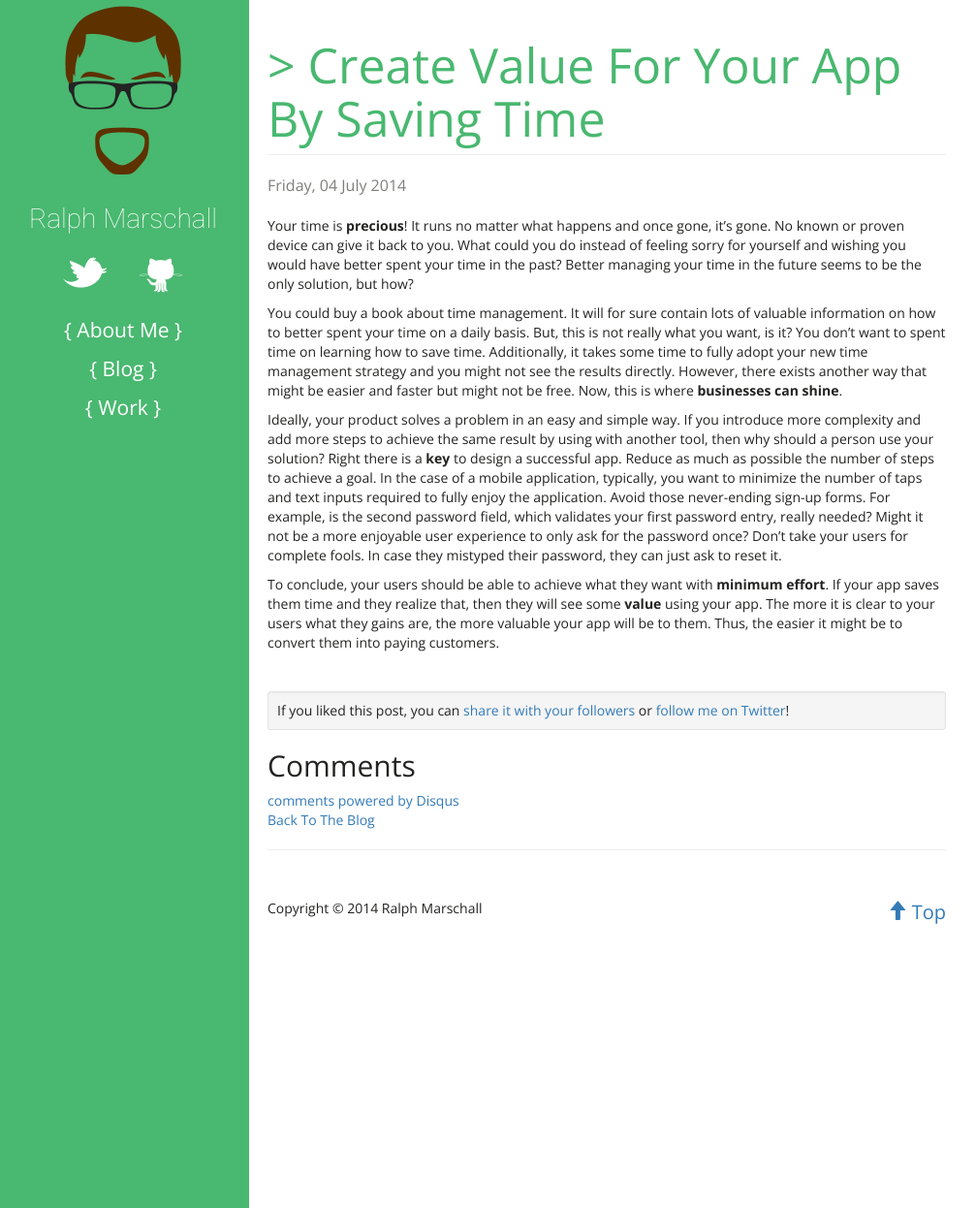
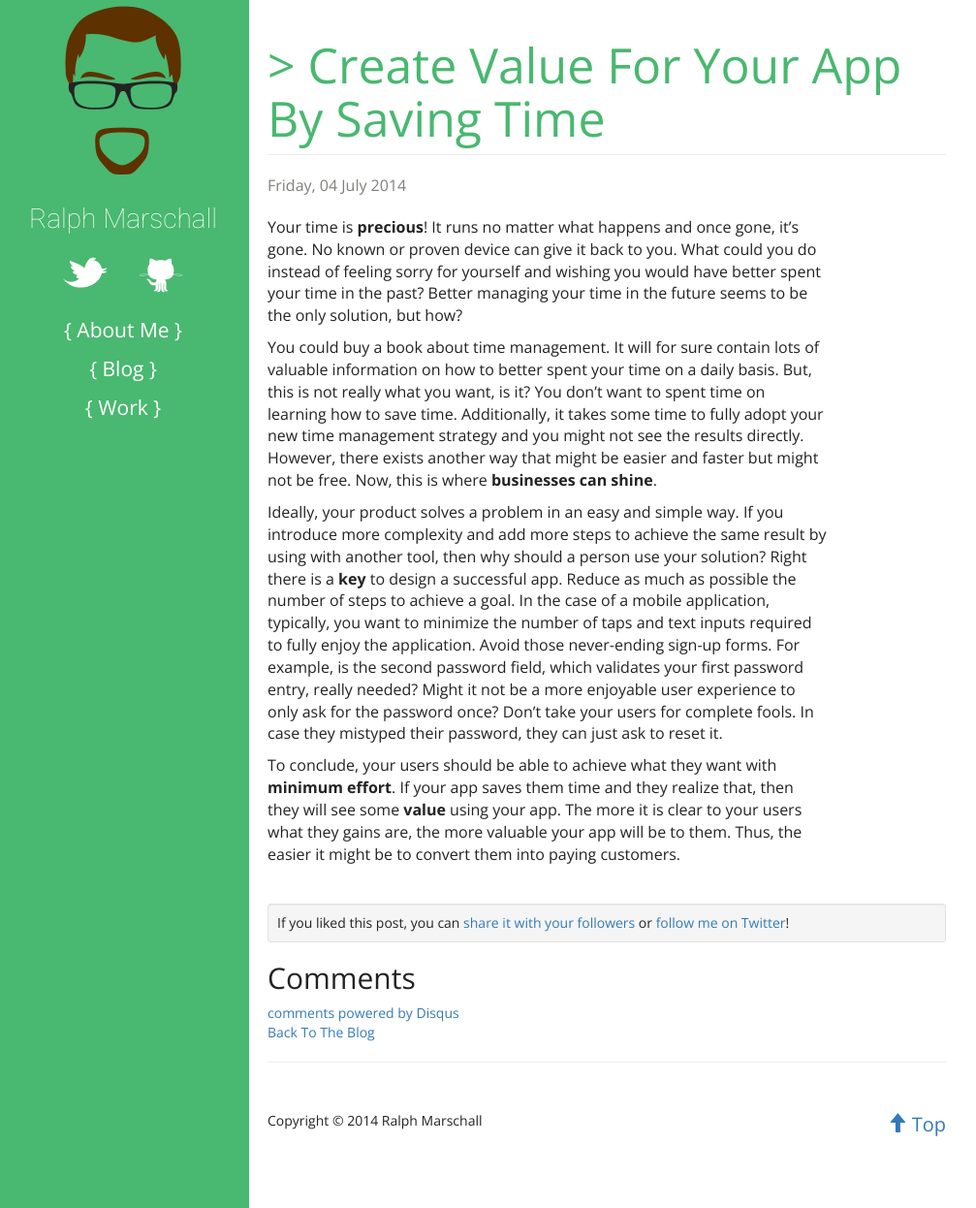
Before and after one commit to Ra1phM/Ra1phM.github.io, a Jekyll site: the page built from _posts/2014-07-04-Create-Value-For-Your-App-By-Saving-Time.md, in a window 1280 px wide and 1246 px high. Shown: the whole window at 97% size, without its empty margins (3-1010 px from the left). Built offline with Jekyll 4.4.1, drawn with Linux system fonts in a browser that asks for light colours; nearby versions of some CDN libraries; comment, search, counter and statistics services are not loaded.

Commit message:
Improved reading by reducing the post content width.

```diff
--- a/_layouts/post.html
+++ b/_layouts/post.html
@@ -10,9 +10,11 @@ layout: default
 {% if page.feature_image %}
 <img class="img-responsive img-rounded feature-img" src="/img/blog/{{ page.feature_image }}" alt="{{ page.title }}">
 {% endif %}
-
-{{ content }}
-
+<div class="row post-content">
+    <div class="col-md-10">
+    {{ content }}
+    </div>
+</div>
 <br>
 
 <p>
--- a/css/style.css
+++ b/css/style.css
@@ -147,6 +147,9 @@ h1, h2, h3, h4, h5, h6 {
 /*
  * Blog
  */
+.post-content {
+  font-size: 16px; }
+
 .post-info {
   font-size: 16px;
   color: #7f7f7c;
--- a/sass/style.scss
+++ b/sass/style.scss
@@ -229,7 +229,8 @@ h1, h2, h3, h4, h5, h6 {
 /*
  * Blog
  */
-.post {
+.post-content {
+    font-size: $font-size-big;
 
 }
 
```
